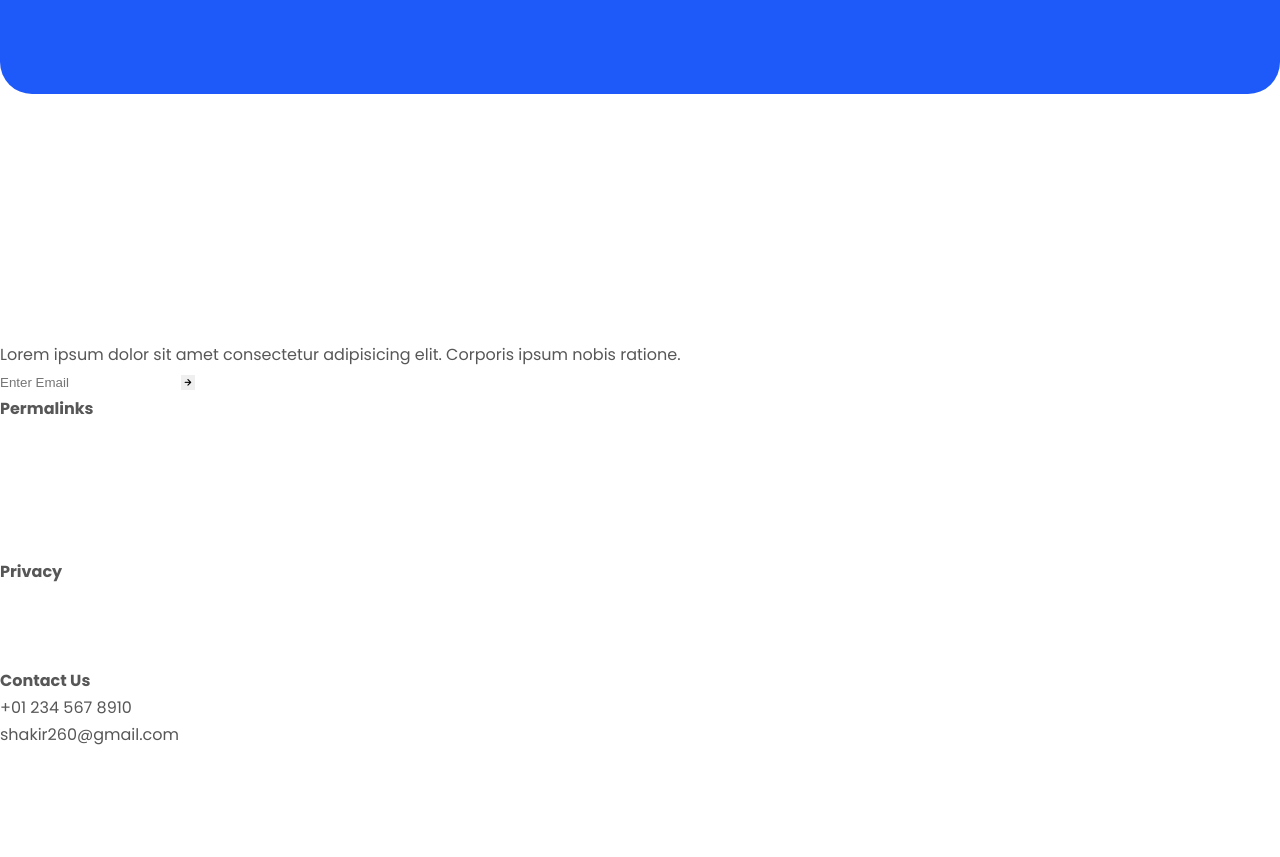
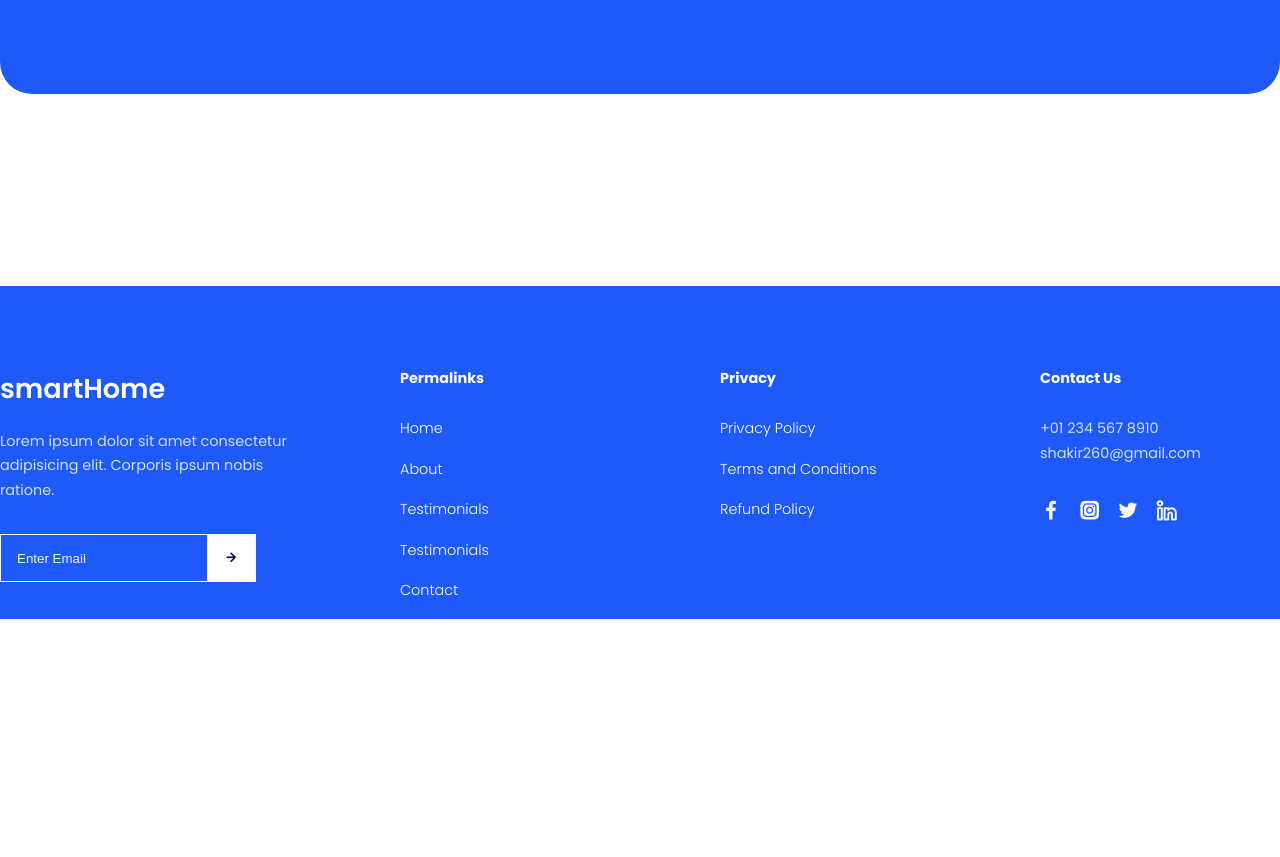
Before and after one commit to rkirk430/smarthome, a plain HTML site: page index.html in a window 1280 px wide. Shown: the part 7846-8703 px from the top of the page. After the commit the page ends 8465 px from the top, so only its background shows below. Drawn offline with nearby package versions, Linux system fonts and the light colour scheme.

Commit message:
Footer Styling

```diff
--- a/style.css
+++ b/style.css
@@ -440,9 +440,88 @@ header p {
                             /* Footer Section  */
 /* ================================================================= */
 
+footer {
+    background: var(--color-primary);
+    padding-top: 5rem;
+    font-size: 0.9rem;
+    color: rgba(255, 255, 255, 0.8);
+}
+
+.footer__container {
+    display: grid;
+    grid-template-columns: repeat(4, 1fr);
+    justify-content: space-between;
+    gap: 5rem;
+}
 
 
+.footer__container div h4 {
+    margin-bottom: 1.6rem;
+    color: var(--color-white);
+}
 
+.footer__logo h3 {
+    font-size: 1.7rem;
+}
+
+.footer__1 p {
+    margin: 1rem 0 2rem;
+    width: 20rem;
+}
+
+.footer__subscribe {
+    background: transparent;
+    border: 1px solid var(--color-light);
+    display: flex;
+    align-items: center;
+    justify-content: space-between;
+    height: 3rem;
+    width: 80%;
+}
+
+.footer__subscribe input {
+    background: transparent;
+    color: var(--color-white);
+    margin-left: 1rem;
+}
+
+.footer__subscribe input::placeholder {
+    color: var(--color-light);
+}
+
+.footer__subscribe button {
+    background: var(--color-white);
+    color: var(--color-black);
+    transition: all 300ms ease;
+    width: 3rem;
+    height: 100%;
+    font-size: 1.2rem;
+}
+
+.footer__subscribe button:hover {
+    background: var(--color-light);
+    color: var(--color-primary);
+    cursor: pointer;
+}
+
+footer ul li {
+    margin-bottom: 1rem;
+}
+
+footer ul li a:hover {
+    color: var(--color-white);
+    text-decoration: underline;
+}
+
+.footer__4 p {
+    margin-bottom: 1.6rem;
+}
+
+.footer__socials {
+    display: flex;
+    gap: 1rem;
+    font-size: 1.4rem;
+}
 
 /* About Styling - MY VERSION */
 
```
